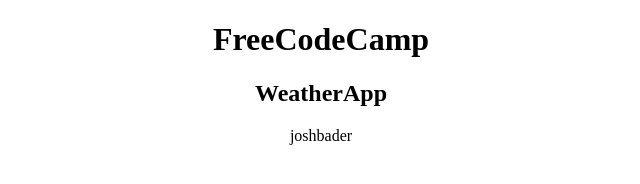
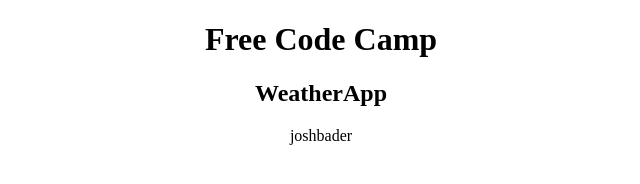
Before and after one commit to CruiseDevice/WeatherApp, a plain HTML site: page index.html in a window 1280 px wide. Shown: the whole page, without its empty margins (319-959 px from the left). Drawn offline with nearby package versions, Linux system fonts and the light colour scheme.

```diff
--- a/index.html
+++ b/index.html
@@ -6,7 +6,7 @@
       </head>
   <body>
     <div>
-      <center><h1>FreeCodeCamp</h1><center>
+      <center><h1>Free Code Camp</h1><center>
       <center><h2>WeatherApp</h2></center>
 
       <div id="city-name">
```
Also changed, not shown: js/app.js (+3 -22 lines), css/style.css (added).
